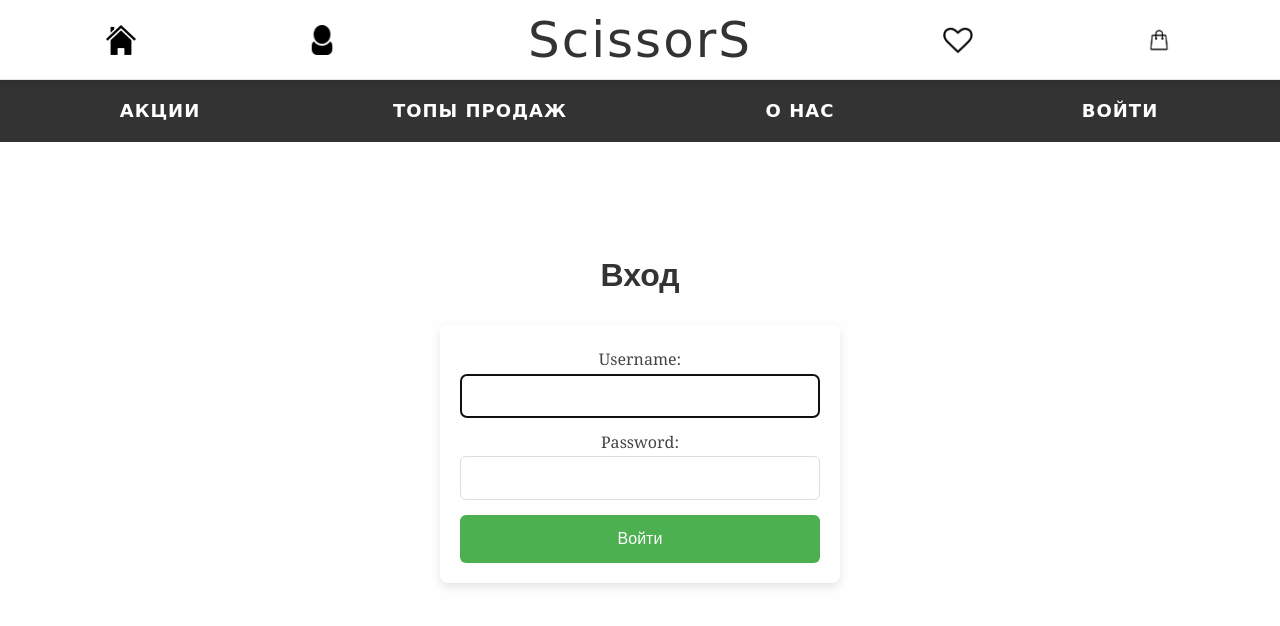
After one commit to Baranotik15/My_project, a Django app: page /users/login/ in a window 1280 px wide. The commit adds this page. Shown: the top 626 px of the page. Run offline with Django 5.2, Linux system fonts and the light colour scheme; lists and menus that the app fills with data are empty.

Commit message:
add login logout + found function and some html and css file

```diff
--- a/shopPj/shopPj/settings.py
+++ b/shopPj/shopPj/settings.py
@@ -141,3 +141,5 @@ DEFAULT_AUTO_FIELD = 'django.db.models.BigAutoField'
 
 MEDIA_URL = '/media/'
 MEDIA_ROOT = os.path.join(BASE_DIR, 'media')
+
+LOGIN_REDIRECT_URL = '/'
--- a/shopPj/shopPj/urls.py
+++ b/shopPj/shopPj/urls.py
@@ -24,4 +24,5 @@ urlpatterns = [
     path('admin/', admin.site.urls),
     path('', include('core.urls')),
     path('products/', include('products.urls')),
+    path('users/', include('users.urls')),
 ] + static(settings.MEDIA_URL, document_root=settings.MEDIA_ROOT)
--- a/shopPj/static/home_page/css/home.css
+++ b/shopPj/static/home_page/css/home.css
@@ -238,3 +238,17 @@ button:hover {
     margin-bottom: 150px;
   }
 }
+
+button.full-th-link {
+  background: none;
+  border: none;
+  color: inherit;
+  font: inherit;
+  cursor: pointer;
+  padding: 0;
+}
+
+button.full-th-link:hover {
+  background: none;
+  color: inherit;
+}
--- /dev/null
+++ b/shopPj/static/users/css/login.css
@@ -0,0 +1,51 @@
+.login-container {
+  width: 100%;
+  max-width: 400px;
+  margin: 0 auto;
+  padding: 20px;
+  background-color: #fff;
+  border-radius: 8px;
+  box-shadow: 0 4px 10px rgba(0, 0, 0, 0.1);
+  text-align: center;
+}
+
+form {
+  display: flex;
+  flex-direction: column;
+  gap: 15px;
+}
+
+.form-group {
+  display: flex;
+  flex-direction: column;
+  gap: 10px;
+}
+
+input[type="text"], input[type="password"] {
+  padding: 12px;
+  font-size: 16px;
+  border: 1px solid #ddd;
+  border-radius: 6px;
+  width: 100%;
+}
+
+button.submit-btn {
+  background-color: #4CAF50;
+  color: white;
+  padding: 15px 20px;
+  border: none;
+  border-radius: 6px;
+  font-size: 16px;
+  cursor: pointer;
+  transition: background-color 0.3s ease;
+}
+
+button.submit-btn:hover {
+  background-color: #45a049;
+}
+
+@media (max-width: 480px) {
+  .login-container {
+    width: 90%;
+  }
+}
--- a/shopPj/templates/base.html
+++ b/shopPj/templates/base.html
@@ -9,6 +9,7 @@
   <link rel="stylesheet" href="{% static 'about_page/css/about.css' %}">
   <link rel="stylesheet" href="{% static 'product/css/product_list.css' %}">
   <link rel="stylesheet" href="{% static 'product/css/product_detail.css' %}">
+  <link rel="stylesheet" href="{% static 'users/css/login.css' %}">
 </head>
 <body>
 <header>
@@ -34,8 +35,17 @@
       <tr>
         <th><a href="" class="full-th-link">Акции</a></th>
         <th><a href="" class="full-th-link">Топы Продаж</a></th>
-          <th><a href="" class="full-th-link">Коллекции</a></th>
         <th><a href="{% url "about" %}" class="full-th-link">О нас</a></th>
+        {% if user.is_authenticated %}
+          <th>
+            <form method="post" action="{% url 'logout' %}" style="display: inline;">
+              {% csrf_token %}
+              <button type="submit" class="full-th-link">Выйти</button>
+            </form>
+          </th>
+        {% else %}
+          <th><a href="{% url 'login' %}" class="full-th-link">Войти</a></th>
+        {% endif %}
       </tr>
     </table>
   </div>
--- /dev/null
+++ b/shopPj/templates/users/login.html
@@ -0,0 +1,15 @@
+{% extends "base.html" %}
+
+{% block content %}
+  <br><br><br><br>
+  <h2 style="text-align: center; font-size: 2rem; margin-bottom: 20px;">Вход</h2>
+  <div class="login-container">
+    <form method="post">
+      {% csrf_token %}
+      <div class="form-group">
+        {{ form.as_p }}
+      </div>
+      <button type="submit" class="submit-btn">Войти</button>
+    </form>
+  </div>
+{% endblock %}
--- a/shopPj/users/urls.py
+++ b/shopPj/users/urls.py
@@ -0,0 +1,15 @@
+from django.contrib.auth.views import LoginView, LogoutView
+from django.urls import path
+
+urlpatterns = [
+    path(
+        'login/',
+        LoginView.as_view(template_name='users/login.html'),
+        name='login'
+    ),
+    path(
+        'logout/',
+        LogoutView.as_view(next_page='main_page'),
+        name='logout'
+    ),
+]
```
Also changed, not shown: shopPj/products/views.py (+21 -7 lines), shopPj/static/product/css/product_list.css (+45 -0 lines), shopPj/templates/products/product_list.html (+8 -0 lines). Lines whose indentation alone changed are shown as unchanged.
